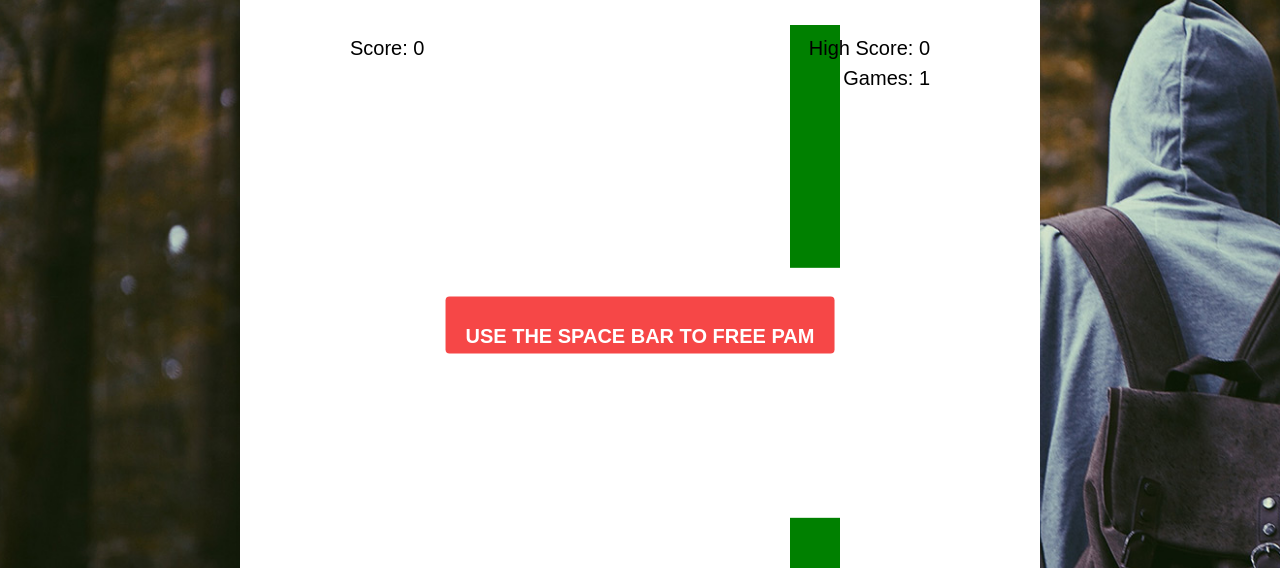
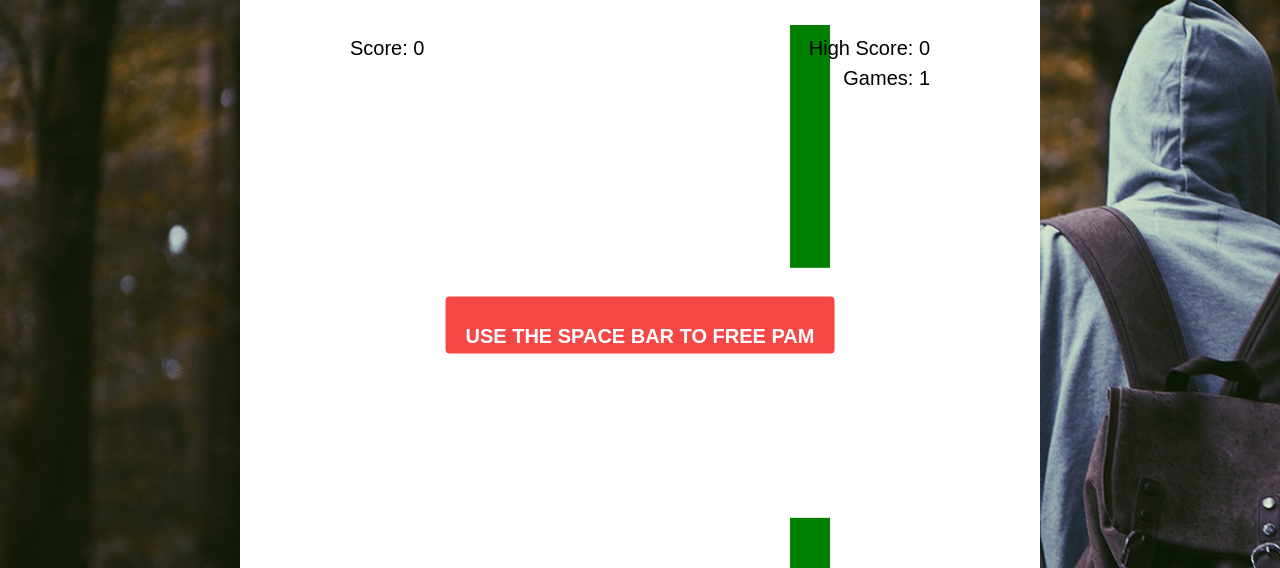
Before and after one commit to manu72/throwing-eights, a website: page flappygame.html in a window 1280 px wide. Both pictures are taken after a click on the button "USE THE SPACE BAR TO FREE PAM". Shown: the part 232-800 px from the top of the page. Drawn offline with nearby package versions, Linux system fonts and the light colour scheme.

Commit message:
tweaking spacing and pipe width

```diff
--- a/flappygame.html
+++ b/flappygame.html
@@ -139,11 +139,14 @@
         const MIN_PIPE_GAP = 100; // Minimum gap allowed
         const GAP_REDUCTION = 10; // How much to reduce gap by
         const SCORE_INTERVAL = 10; // Points needed for gap reduction
-        const PIPE_SPACING = 300; // Horizontal distance between pipes
-        const PIPE_WIDTH = 50;
+        const INITIAL_PIPE_SPACING = 300; // Initial horizontal distance between pipes
+        const MIN_PIPE_SPACING = 150; // Minimum horizontal distance between pipes
+        const SPACING_REDUCTION = 10; // How much to reduce spacing by
+        const PIPE_WIDTH = 40;
         const MIN_PIPE_HEIGHT = 50; // Minimum height for top/bottom pipes
 
         let currentPipeGap; // Track current gap size
+        let currentPipeSpacing; // Track current horizontal spacing
 
         function resetGame() {
           bird = {
@@ -160,6 +163,7 @@
           pipeSpeed = 3;
           score = 0;
           currentPipeGap = INITIAL_PIPE_GAP; // Reset pipe gap
+          currentPipeSpacing = INITIAL_PIPE_SPACING; // Reset pipe spacing
           gameRunning = true;
           gamesPlayed++;
           localStorage.setItem("flappyGamesPlayed", gamesPlayed);
@@ -235,7 +239,7 @@
             const lastPipe = pipes[pipes.length - 1];
             if (
               !lastPipe ||
-              WIDTH - (lastPipe.x + lastPipe.width) >= PIPE_SPACING
+              WIDTH - (lastPipe.x + lastPipe.width) >= currentPipeSpacing
             ) {
               addPipe();
             }
@@ -247,11 +251,15 @@
           pipes.forEach((pipe) => {
             if (pipe.x + pipe.width < bird.x && !pipe.scored) {
               score++;
-              // Update pipe gap based on score
-              const gapReductions = Math.floor(score / SCORE_INTERVAL);
+              // Update pipe gap and spacing based on score
+              const reductions = Math.floor(score / SCORE_INTERVAL);
               currentPipeGap = Math.max(
                 MIN_PIPE_GAP,
-                INITIAL_PIPE_GAP - gapReductions * GAP_REDUCTION
+                INITIAL_PIPE_GAP - reductions * GAP_REDUCTION
+              );
+              currentPipeSpacing = Math.max(
+                MIN_PIPE_SPACING,
+                INITIAL_PIPE_SPACING - reductions * SPACING_REDUCTION
               );
               pipe.scored = true;
             }
```
